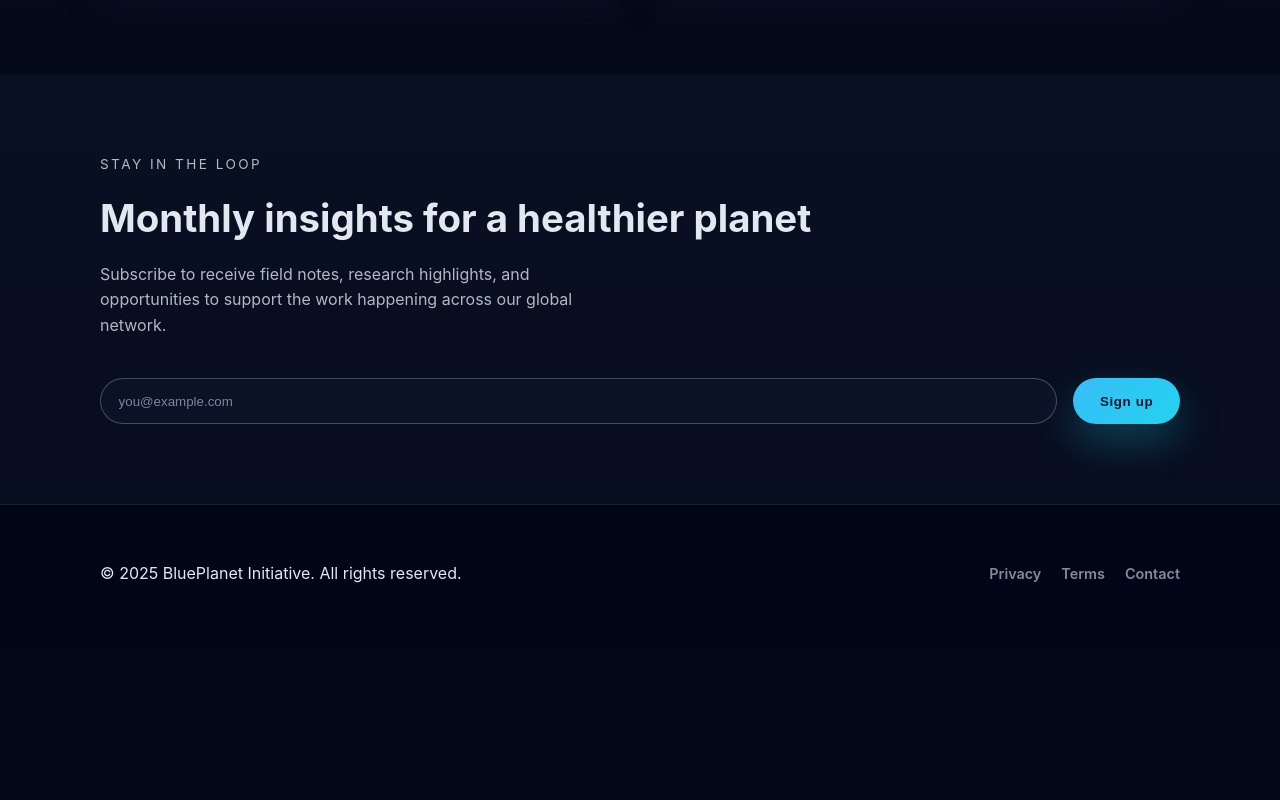
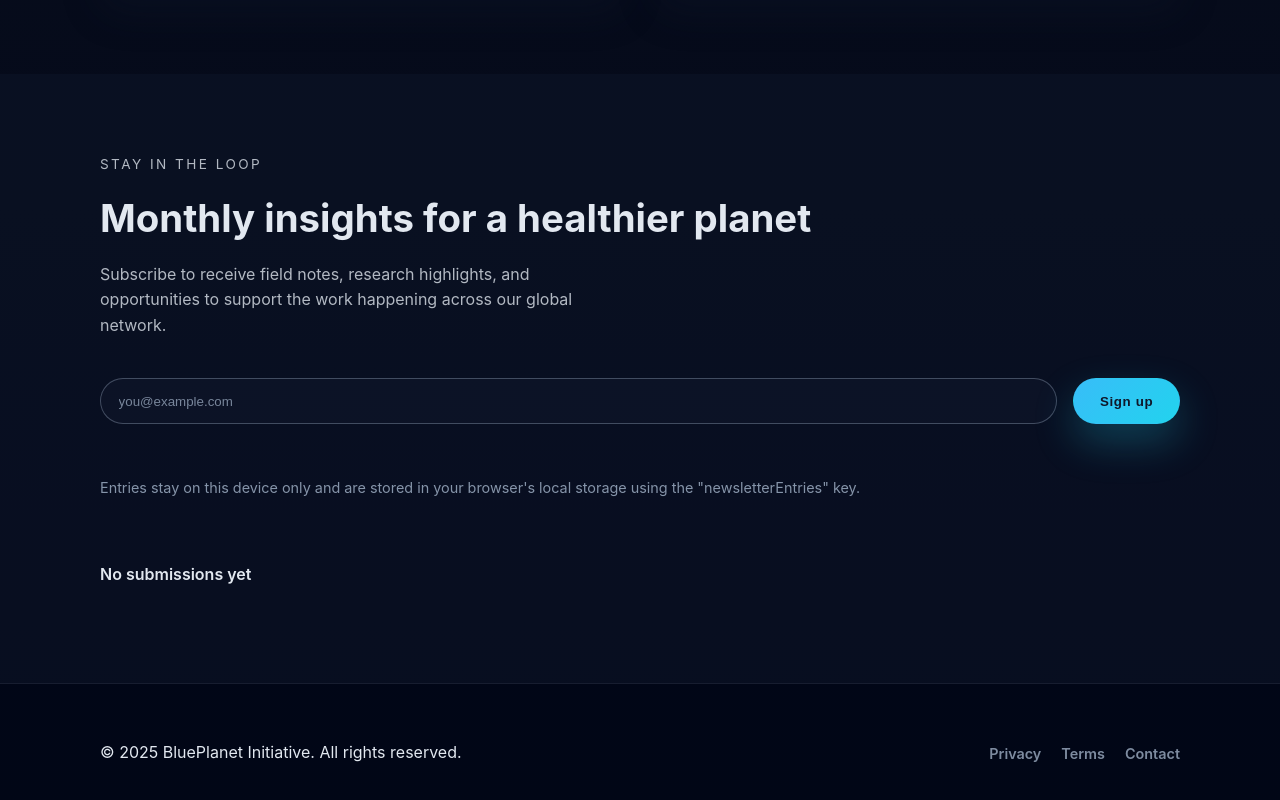
Before and after one commit to emilrenekrog-glitch/hello-world, a React (Vite) app: page / in a window 1280 px wide. Shown: the part 2252-3052 px from the top of the page. Before the commit the page ends 2895 px from the top, so only its background shows below. Built offline with nearby package versions, Linux system fonts and the light colour scheme.

Commit message:
Clarify local storage of newsletter signups

```diff
--- a/src/App.css
+++ b/src/App.css
@@ -338,6 +338,57 @@ main {
   color: rgba(148, 163, 184, 0.8);
 }
 
+.newsletter-storage-note {
+  margin-top: 0.75rem;
+  font-size: 0.9rem;
+  color: rgba(148, 163, 184, 0.9);
+}
+
+.newsletter-status {
+  margin-top: 0.5rem;
+  font-weight: 600;
+}
+
+.newsletter-log {
+  margin-top: 1rem;
+  background: rgba(15, 23, 42, 0.6);
+  border: 1px solid rgba(148, 163, 184, 0.25);
+  border-radius: 12px;
+  padding: 1rem 1.25rem;
+  text-align: left;
+}
+
+.newsletter-log summary {
+  cursor: pointer;
+  font-weight: 600;
+  list-style: none;
+}
+
+.newsletter-log summary::-webkit-details-marker {
+  display: none;
+}
+
+.newsletter-log summary::after {
+  content: '▾';
+  margin-left: 0.5rem;
+  font-size: 0.75em;
+}
+
+.newsletter-log[open] summary::after {
+  content: '▴';
+}
+
+.newsletter-log ol {
+  margin-top: 0.75rem;
+  padding-left: 1.25rem;
+  display: grid;
+  gap: 0.5rem;
+}
+
+.newsletter-log-email {
+  font-weight: 600;
+}
+
 .site-footer {
   padding: 2.5rem 0;
   background: rgba(2, 6, 23, 0.85);
@@ -407,6 +458,10 @@ main {
     justify-content: center;
   }
 
+  .newsletter-log {
+    text-align: left;
+  }
+
   .footer-content {
     justify-content: center;
     text-align: center;
--- a/src/App.jsx
+++ b/src/App.jsx
@@ -1,7 +1,47 @@
+import { useMemo, useState } from 'react'
+
 import './App.css'
 import Layout from './components/Layout'
+import {
+  loadNewsletterEntries,
+  saveNewsletterEntries,
+  NEWSLETTER_STORAGE_KEY,
+} from './utils/newsletterStorage'
 
 function App() {
+  const [email, setEmail] = useState('')
+  const [entries, setEntries] = useState(() => loadNewsletterEntries())
+
+  const [statusMessage, setStatusMessage] = useState('')
+
+  const submissionsLabel = useMemo(() => {
+    if (entries.length === 0) {
+      return 'No submissions yet'
+    }
+
+    const { email: lastEmail } = entries[entries.length - 1]
+    return `Most recent signup: ${lastEmail}`
+  }, [entries])
+
+  function handleSubmit(event) {
+    event.preventDefault()
+
+    if (!email) {
+      return
+    }
+
+    const newEntry = { email, submittedAt: new Date().toISOString() }
+    const nextEntries = [...entries, newEntry]
+    setEntries(nextEntries)
+    saveNewsletterEntries(nextEntries)
+
+    console.log('Captured newsletter signup:', newEntry)
+    setEmail('')
+    setStatusMessage(
+      `Thanks for signing up! Saved locally under "${NEWSLETTER_STORAGE_KEY}".`,
+    )
+  }
+
   return (
     <div className="page">
       <header className="site-header">
@@ -130,15 +170,45 @@ function App() {
                 support the work happening across our global network.
               </p>
             </div>
-            <form className="newsletter-form">
+            <form className="newsletter-form" onSubmit={handleSubmit}>
               <label htmlFor="email" className="sr-only">
                 Email address
               </label>
-              <input id="email" type="email" name="email" placeholder="you@example.com" required />
+              <input
+                id="email"
+                type="email"
+                name="email"
+                placeholder="you@example.com"
+                required
+                value={email}
+                onChange={(event) => setEmail(event.target.value)}
+              />
               <button type="submit" className="button button-primary">
                 Sign up
               </button>
             </form>
+            <p className="newsletter-storage-note">
+              Entries stay on this device only and are stored in your browser's local
+              storage using the "{NEWSLETTER_STORAGE_KEY}" key.
+            </p>
+            <p className="newsletter-status" aria-live="polite">
+              {statusMessage || submissionsLabel}
+            </p>
+            {entries.length > 0 && (
+              <details className="newsletter-log">
+                <summary>View stored signups ({entries.length})</summary>
+                <ol>
+                  {entries.map((entry) => (
+                    <li key={`${entry.email}-${entry.submittedAt}`}>
+                      <span className="newsletter-log-email">{entry.email}</span>{' '}
+                      <time dateTime={entry.submittedAt}>
+                        {new Date(entry.submittedAt).toLocaleString()}
+                      </time>
+                    </li>
+                  ))}
+                </ol>
+              </details>
+            )}
           </Layout>
         </section>
       </main>
--- /dev/null
+++ b/src/utils/newsletterStorage.js
@@ -0,0 +1,43 @@
+const NEWSLETTER_STORAGE_KEY = 'newsletterEntries'
+
+function getStorage() {
+  if (typeof window === 'undefined' || !window.localStorage) {
+    return null
+  }
+
+  return window.localStorage
+}
+
+export function loadNewsletterEntries() {
+  const storage = getStorage()
+
+  if (!storage) {
+    return []
+  }
+
+  const stored = storage.getItem(NEWSLETTER_STORAGE_KEY)
+
+  if (!stored) {
+    return []
+  }
+
+  try {
+    const parsed = JSON.parse(stored)
+    return Array.isArray(parsed) ? parsed : []
+  } catch (error) {
+    console.warn('Unable to parse stored newsletter entries', error)
+    return []
+  }
+}
+
+export function saveNewsletterEntries(entries) {
+  const storage = getStorage()
+
+  if (!storage) {
+    return
+  }
+
+  storage.setItem(NEWSLETTER_STORAGE_KEY, JSON.stringify(entries))
+}
+
+export { NEWSLETTER_STORAGE_KEY }
```
